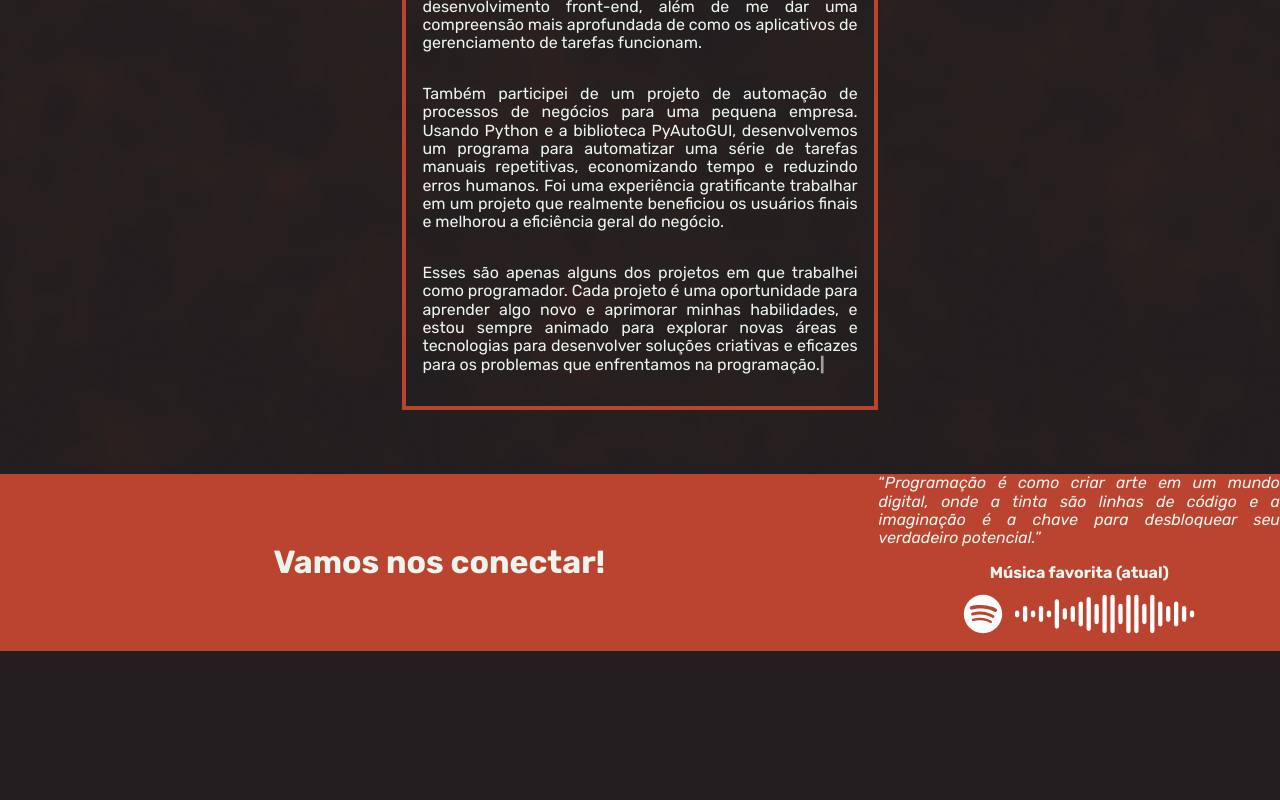
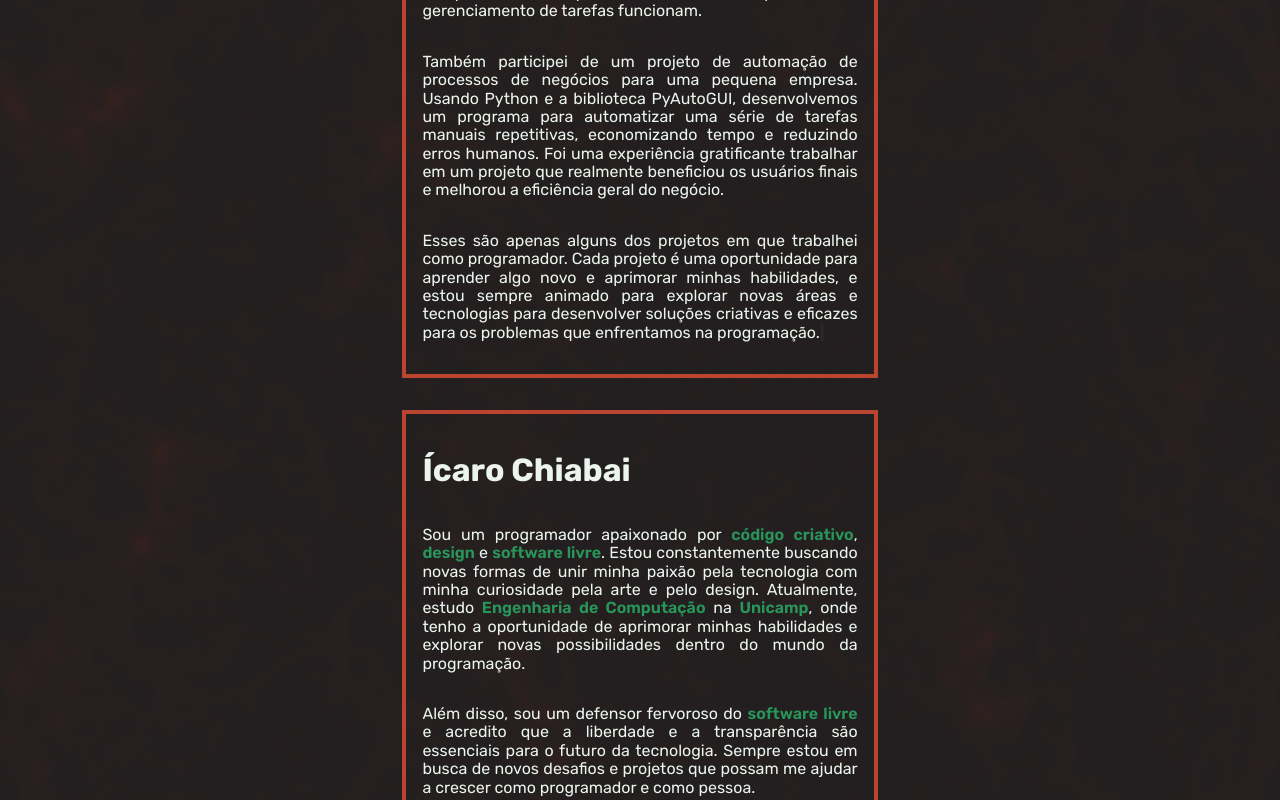
Before and after one commit to icarochiabai/icarochiabai.github.io, a Next.js app: page / in a window 1280 px wide. Shown: the part 1179-1979 px from the top of the page. Before the commit the page ends 1830 px from the top, so only its background shows below. Built offline with nearby package versions, Linux system fonts and the light colour scheme.

Commit message:
fix footer bug

```diff
--- a/components/layout.module.css
+++ b/components/layout.module.css
@@ -1,5 +1,5 @@
 .box {
-    height: auto;
+    height: 100%;
 }
 
 .content {
--- a/components/sketch/perlinnoise/particle.js
+++ b/components/sketch/perlinnoise/particle.js
@@ -4,9 +4,11 @@
 // Code for: https://youtu.be/BjoM9oKOAKY
 
 class Particle {
-  constructor(p5) {
+  constructor(p5, w, h) {
     this.p = p5;
-    this.pos = this.p.createVector(this.p.random(this.p.width), this.p.random(this.p.height));
+    this.w = w;
+    this.h = h;
+    this.pos = this.p.createVector(this.p.random(this.w), this.p.random(this.h));
     this.vel = this.p.createVector(0, 0);
     this.acc = this.p.createVector(0, 0);
     this.maxspeed = 4;
@@ -46,20 +48,20 @@ class Particle {
   }
 
   edges() {
-    if (this.pos.x > this.p.width) {
+    if (this.pos.x > this.w) {
       this.pos.x = 0;
       this.updatePrev();
     }
     if (this.pos.x < 0) {
-      this.pos.x = this.p.width;
+      this.pos.x = this.w;
       this.updatePrev();
     }
-    if (this.pos.y > this.p.height) {
+    if (this.pos.y > this.h) {
       this.pos.y = 0;
       this.updatePrev();
     }
     if (this.pos.y < 0) {
-      this.pos.y = this.p.height;
+      this.pos.y = this.h;
       this.updatePrev();
     }
 
--- a/components/sketch/perlinnoise/perlinnoise.js
+++ b/components/sketch/perlinnoise/perlinnoise.js
@@ -30,6 +30,7 @@ class PerlinNoise extends Component {
 
         this.sketch = new p5( p => {
             p.setup = ()  => {
+              if(!this._Mounted){
                 let contentDiv = document.getElementById("content")
                 p.frameRate(30);
                 let canvas = p.createCanvas(contentDiv.clientWidth, contentDiv.clientHeight);
@@ -37,13 +38,11 @@ class PerlinNoise extends Component {
                 canvas.position(0, 0)
                 cols = p.floor(p.width / scl);
                 rows = p.floor(p.height / scl);
-
-              fr = p.createP('');
-
                 flowfield = new Array(cols * rows);
 
                 for (var i = 0; i < 1000; i++) {
-                particles[i] = new Particle(p);
+                  particles[i] = new Particle(p, contentDiv.clientWidth, contentDiv.clientHeight);
+                }
               }
             }
 
@@ -54,6 +53,9 @@ class PerlinNoise extends Component {
                 canvas.position(0, 0)
                 p.clear()
                 iterations = 0
+                for (var i = 0; i < 1000; i++) {
+                  particles[i] = new Particle(p, contentDiv.clientWidth, contentDiv.clientHeight);
+                }
             }
 
             p.draw = () => {
--- a/pages/index.js
+++ b/pages/index.js
@@ -9,6 +9,7 @@ import About from './about'
 import Projects from './projects'
 import PerlinNoise from '@/components/sketch/perlinnoise/perlinnoise'
 
+
 export default function Home() {
   return (
     <>
@@ -18,10 +19,12 @@ export default function Home() {
         <meta name="viewport" content="width=device-width, initial-scale=1" />
         <link rel="icon" href="/favicon.ico" />
       </Head>
+      <PerlinNoise />
       <main className={styles.box}>
           <About />
           <Projects />
-          <PerlinNoise />
+          <About />
+          <Projects />
       </main>
     </>
   )
--- a/styles/globals.css
+++ b/styles/globals.css
@@ -25,6 +25,12 @@ body {
 }
 
 .p5Canvas {
-    filter: blur(8px);
-    -webkit-filter: blur(8px);
+    box-sizing: border-box;
+    position: absolute;
+    top: 0;
+    left: 0;
+    height: auto;
+    filter: blur(5px);
+    -webkit-filter: blur(5px);
+    overflow: hidden;
 }
--- a/styles/index.module.css
+++ b/styles/index.module.css
@@ -5,8 +5,5 @@
     flex-flow: column;
     justify-content: center;
     align-items: center;
-
-    padding-top: 2rem;
-    padding-bottom: 2rem;
     gap: 2rem;
 }
```
Lines whose indentation alone changed are shown as unchanged.
